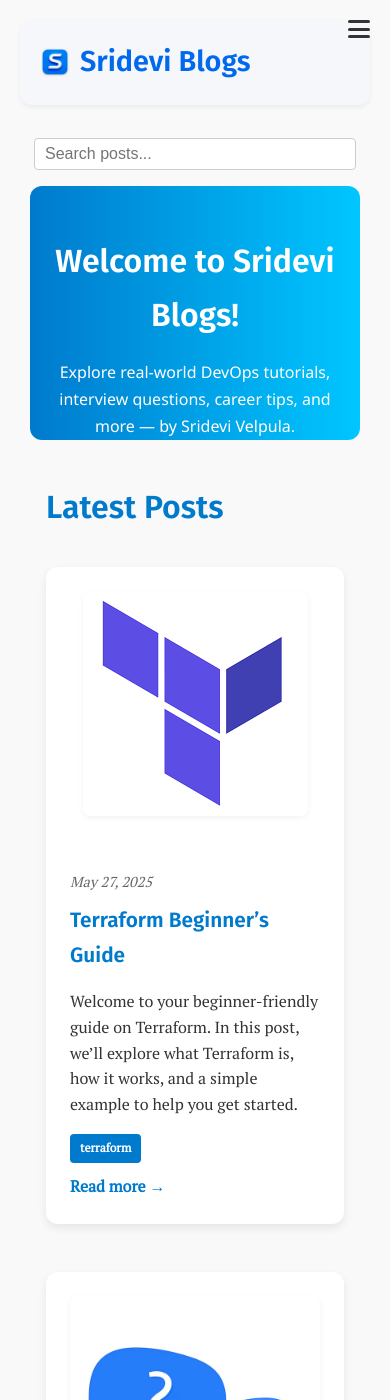
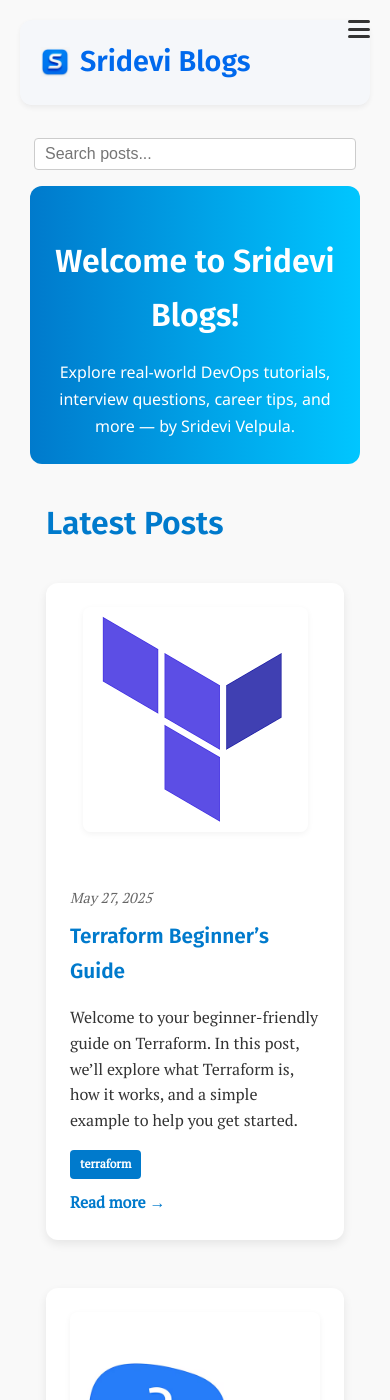
Before and after one commit to srideviblogs/srideviblogs.github.io, a Jekyll site: the page built from index.md, in a window 390 px wide and 1400 px high. Built offline with Jekyll 4.4.1, drawn with Linux system fonts in a browser that asks for light colours.

Commit message:
Update custom.css

```diff
--- a/assets/css/custom.css
+++ b/assets/css/custom.css
@@ -162,7 +162,7 @@ header.site-header {
   }
 
    .welcome-intro {
-    padding-bottom: 0 !important;
+    padding-bottom: 1rem !important;
     margin-bottom: 0 !important;
   }
 
```
